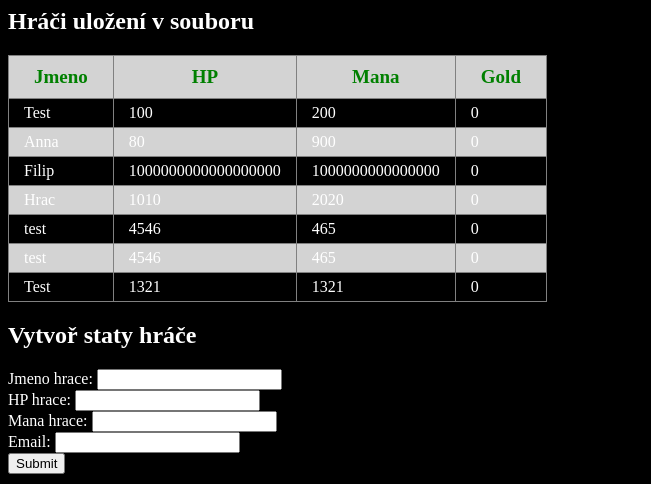
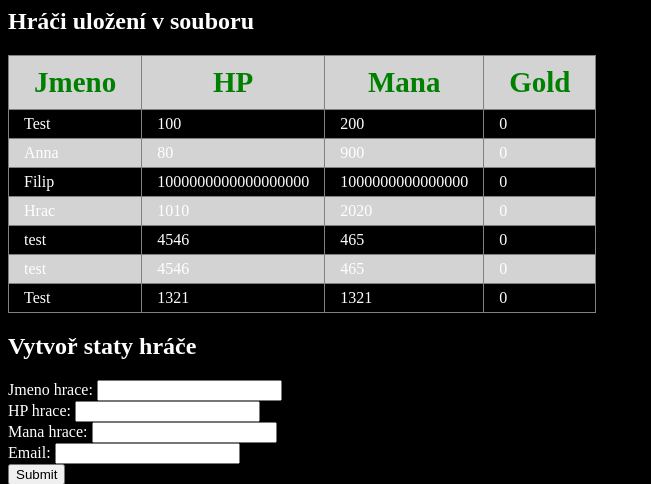
Before and after one commit to Fikoun/test, a PHP site: page / in a window 1280 px wide. Shown: the top 484 px of the page, without its empty margins (0-651 px from the left). Run offline with PHP 8.4, Linux system fonts and the light colour scheme.

Commit message:
font change

```diff
--- a/tabulka.php
+++ b/tabulka.php
@@ -47,7 +47,7 @@ $rows = explode("\n", $celySoubor);
     }
 
     th {
-        font-size: 19px;
+        font-size: 29px;
         padding: 10px 25px;
         color: green;
     }
```
